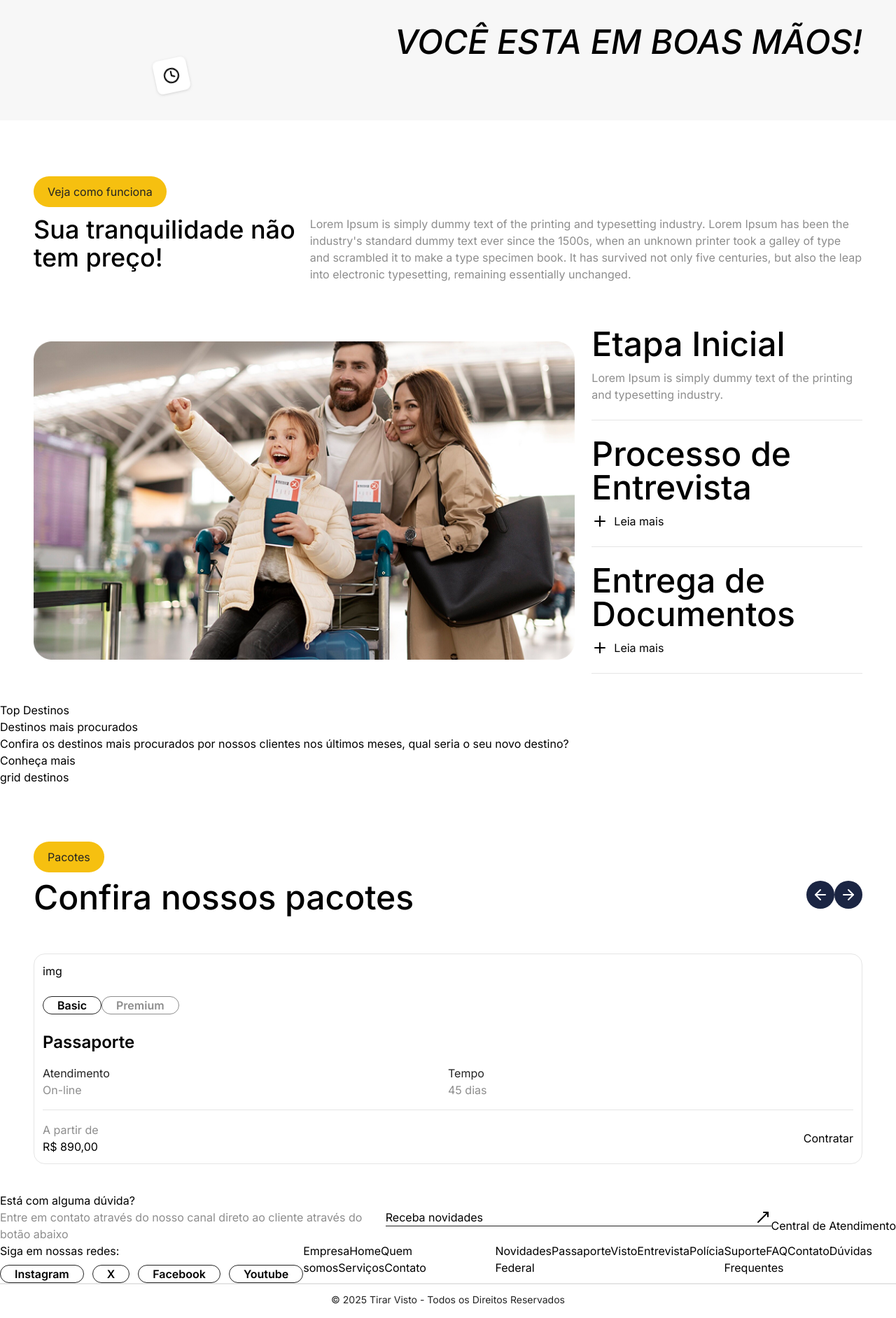
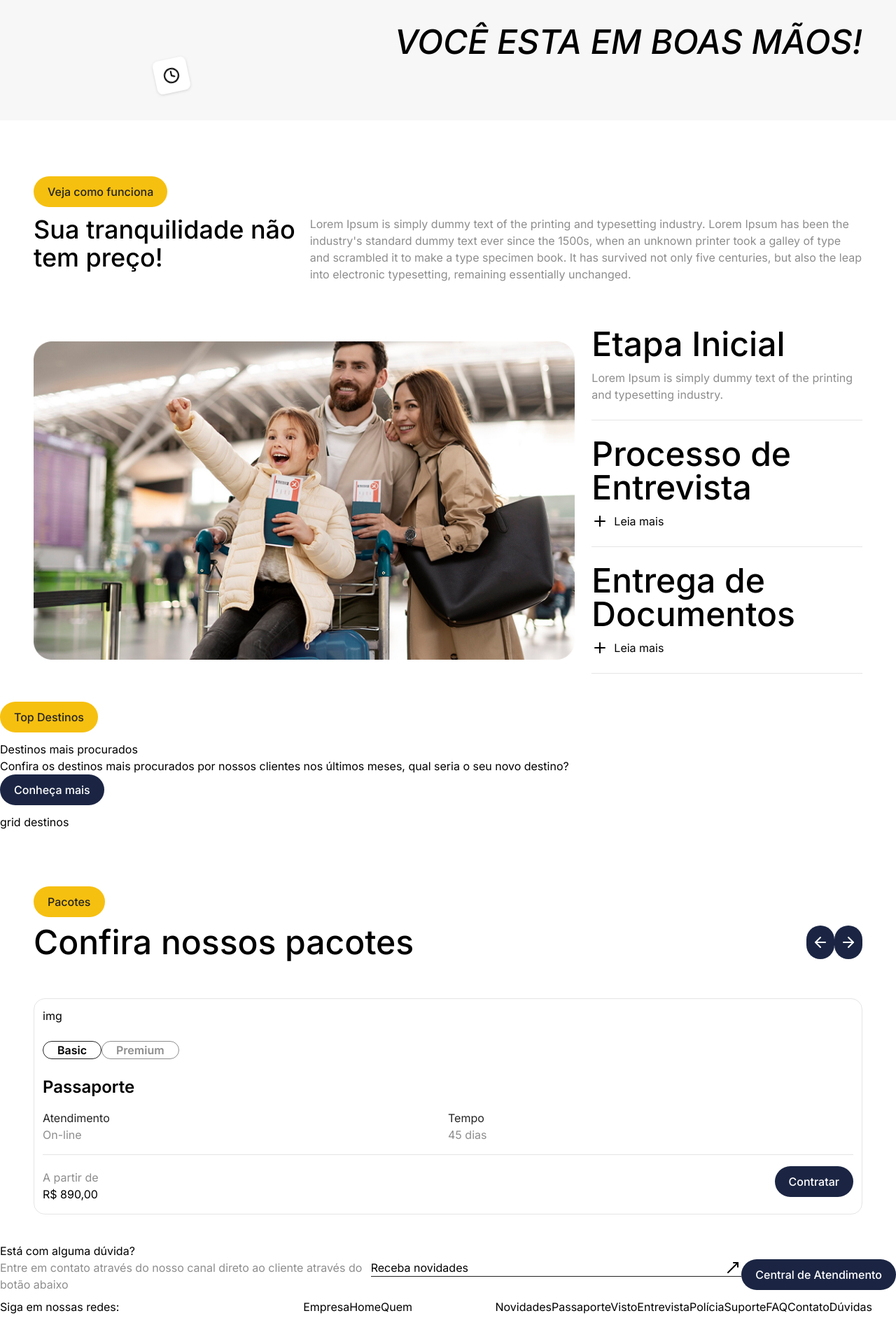
Before and after one commit to debsmalheiro/tirar-visto, a React (Vite) app: page / in a window 1280 px wide. Shown: the part 896-2780 px from the top of the page at 70% size. Built offline with nearby package versions, Linux system fonts and the light colour scheme.

Commit message:
refactor: all buttons

```diff
--- a/src/templates/footer.tsx
+++ b/src/templates/footer.tsx
@@ -1,4 +1,5 @@
 import { MoveUpRight } from "lucide-react";
+import Button from "../components/button";
 
 export default function Footer() {
     return (
@@ -15,7 +16,7 @@ export default function Footer() {
                             <MoveUpRight />
                         </div>
                     </div>
-                    <button>Central de Atendimento</button>
+                    <Button className="py-2.5 px-5 md:mb-3">Central de Atendimento</Button>
                 </div>
             </div>
             <div className="flex">
--- a/src/templates/hero-section.tsx
+++ b/src/templates/hero-section.tsx
@@ -1,4 +1,5 @@
 import Header from "../components/header";
+import Button from "../components/button";
 import Video from "../assets/images/video.png";
 import FerrisWheel from "../assets/images/ferris-wheel.png";
 import { ArrowRight } from "lucide-react";
@@ -14,10 +15,10 @@ export default function HeroSection() {
                 <div className="flex flex-col md:flex-row mt-6 md:mt-10">
                     <div className="md:flex-1 mb-6">
                         <p className="mb-6 md:mb-10 text-neutral-400">Com uma equipe altamente treinada, nós temos todos os procedimentos para que seu processo seja o mais tranquilo e rápido. Uma consultoria completa para você e sua família não ter nenhuma preocupação na sua viagem.</p>
-                        <div className="w-fit flex text-white py-2.5 px-5 rounded-full bg-slate-800">
+                        <Button className="py-2.5 px-5">
                             <button className="mr-2">Saiba mais</button>
                             <ArrowRight className="text-white" />
-                        </div>
+                        </Button>
                     </div>
 
                     <div className="md:pl-2 md:flex-1">
@@ -29,9 +30,9 @@ export default function HeroSection() {
                                 <p className="font-semibold">Conheça a Bruna</p>
                                 <span className="text-neutral-400">Ver vídeo</span>
                             </div>
-                            <button className="p-2 bg-slate-800 rounded-full">
+                            <Button className="p-2">
                                 <ArrowRight className="text-white" />
-                            </button>
+                            </Button>
                         </div>
                     </div>
                 </div>
--- a/src/templates/special-package-section.tsx
+++ b/src/templates/special-package-section.tsx
@@ -1,20 +1,21 @@
+import Button from "../components/button";
 import { ArrowLeft, ArrowRight } from "lucide-react";
 
 export default function SpecialPackageSection() {
     return (
         <section className="mt-10 py-10 px-4 md:px-12">
-            <button className="w-fit flex text-neutral-01 py-2.5 px-5 md:mb-3 rounded-full bg-yellow-01">Pacotes</button>
+            <Button variant="secondary" className="py-2.5 px-5 md:mb-3">Pacotes</Button>
             <div className="mt-3 mb-14 flex justify-between">
                 <div>
                     <h1 className="text-4xl md:text-5xl  font-medium">Confira nossos pacotes</h1>
                 </div>
-                <div>
-                    <button className="p-2 bg-slate-800 rounded-full">
+                <div className="flex">
+                    <Button className="p-2">
                         <ArrowLeft className="text-white" />
-                    </button>
-                    <button className="p-2 bg-slate-800 rounded-full">
+                    </Button>
+                    <Button className="p-2">
                         <ArrowRight className="text-white" />
-                    </button>
+                    </Button>
                 </div>
             </div>
 
@@ -43,7 +44,7 @@ export default function SpecialPackageSection() {
                             <p className="text-neutral-400">A partir de</p>
                             <span>R$ 890,00</span>
                         </div>
-                        <button>Contratar</button>
+                        <Button className="py-2.5 px-5 md:mb-3">Contratar</Button>
                     </div>
                 </div>
             </div>
--- a/src/templates/top-destination-section.tsx
+++ b/src/templates/top-destination-section.tsx
@@ -1,14 +1,16 @@
+import Button from "../components/button";
+
 export default function TopDestinationSection() {
     return (
         <section>
             <div>
                 <div>
-                    <button>Top Destinos</button>
+                    <Button variant="secondary" className="py-2.5 px-5 md:mb-3">Top Destinos</Button>
                 </div>
                 <h1>Destinos mais procurados</h1>
                 <p>Confira os destinos mais procurados por nossos clientes nos últimos meses, qual seria o seu novo destino?</p>
                 <div>
-                    <button>Conheça mais</button>
+                    <Button className="py-2.5 px-5 md:mb-3">Conheça mais</Button>
                 </div>
             </div>
 
--- a/src/templates/why-choose-us-section.tsx
+++ b/src/templates/why-choose-us-section.tsx
@@ -1,3 +1,4 @@
+import Button from "../components/button";
 import Family from "../assets/images/family.png";
 import { Plus } from "lucide-react";
 
@@ -5,7 +6,7 @@ export default function WhyChooseUsSection() {
     return (
         <section className="mt-10 py-10 px-4 md:px-12">
             <div>
-                <button className="w-fit flex text-neutral-01 py-2.5 px-5 md:mb-3 rounded-full bg-yellow-01">Veja como funciona</button>
+                <Button variant="secondary" className="py-2.5 px-5 md:mb-3">Veja como funciona</Button>
 
                 <div className="block md:block lg:flex lg:justify-between">
                     <div className="md:flex-1">
```
